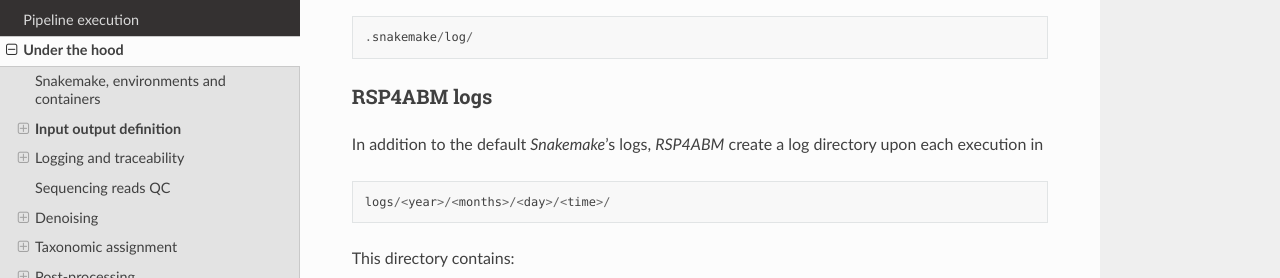
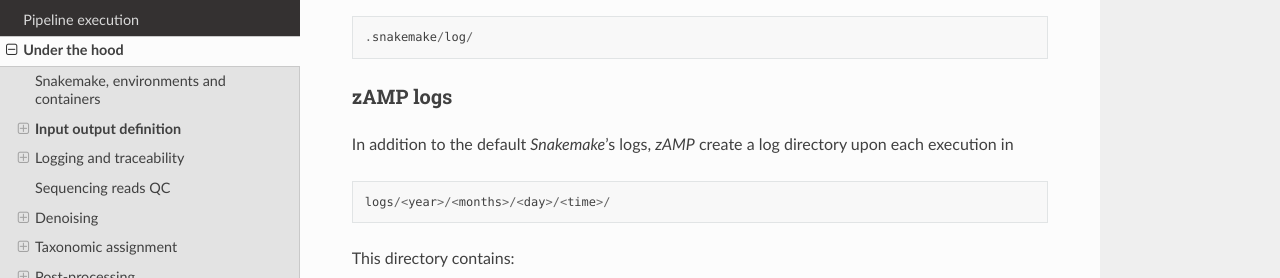
Before and after one commit to metagenlab/zAMP, a Sphinx documentation site: the page built from docs/pages/under_the_hood.rst, in a window 1280 px wide and 900 px high, scrolled down 1941 px. Shown: the part 177-455 px from the top of the window. Built offline with Sphinx 7.4.7 and the Read the Docs theme 2.0.0, drawn with Linux system fonts in a browser that asks for light colours; pages that are not in the unit, such as notebooks, are missing from menus.

Commit message:
Update under_the_hood.rst

```diff
--- a/docs/pages/under_the_hood.rst
+++ b/docs/pages/under_the_hood.rst
@@ -69,9 +69,9 @@ Upon each execution, *Snakemake* automatically creates a log file where all the
 
     .snakemake/log/
 
-RSP4ABM logs
+zAMP logs
 =======================================================================
-In addition to the default *Snakemake*'s logs, *RSP4ABM* create a log directory upon each execution in ::
+In addition to the default *Snakemake*'s logs, *zAMP* create a log directory upon each execution in ::
 
     logs/<year>/<months>/<day>/<time>/
 
```
